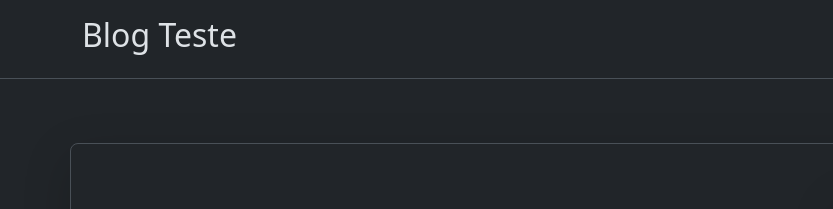
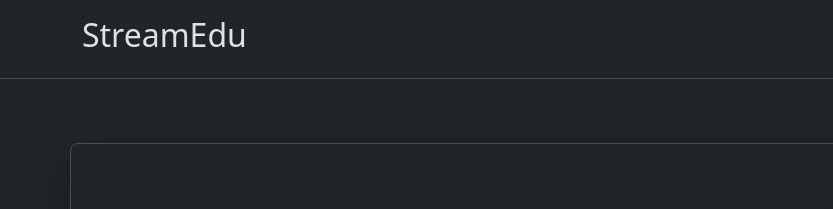
Before and after one commit to PcctStreaming/StreamEdu, a plain HTML site: page src/index.html in a window 1280 px wide. Shown: the top 209 px of the page, 0-833 px from the left. Drawn offline with nearby package versions, Linux system fonts and the light colour scheme.

Commit message:
Alterando o h2 do header StreamEdu

```diff
--- a/src/index.html
+++ b/src/index.html
@@ -15,7 +15,7 @@
             <div class="d-flex flex-wrap align-items-center justify-content-center justify-content-lg-start">
 
                 <div class="col-12 col-lg-auto me-lg-auto mb-md-0">
-                    <h2>Blog Teste</h2>
+                    <h2>StreamEdu</h2>
                 </div>
 
                 <form class="col-12 col-lg-auto mb-3 mb-lg-0 me-lg-3" role="search">
```
